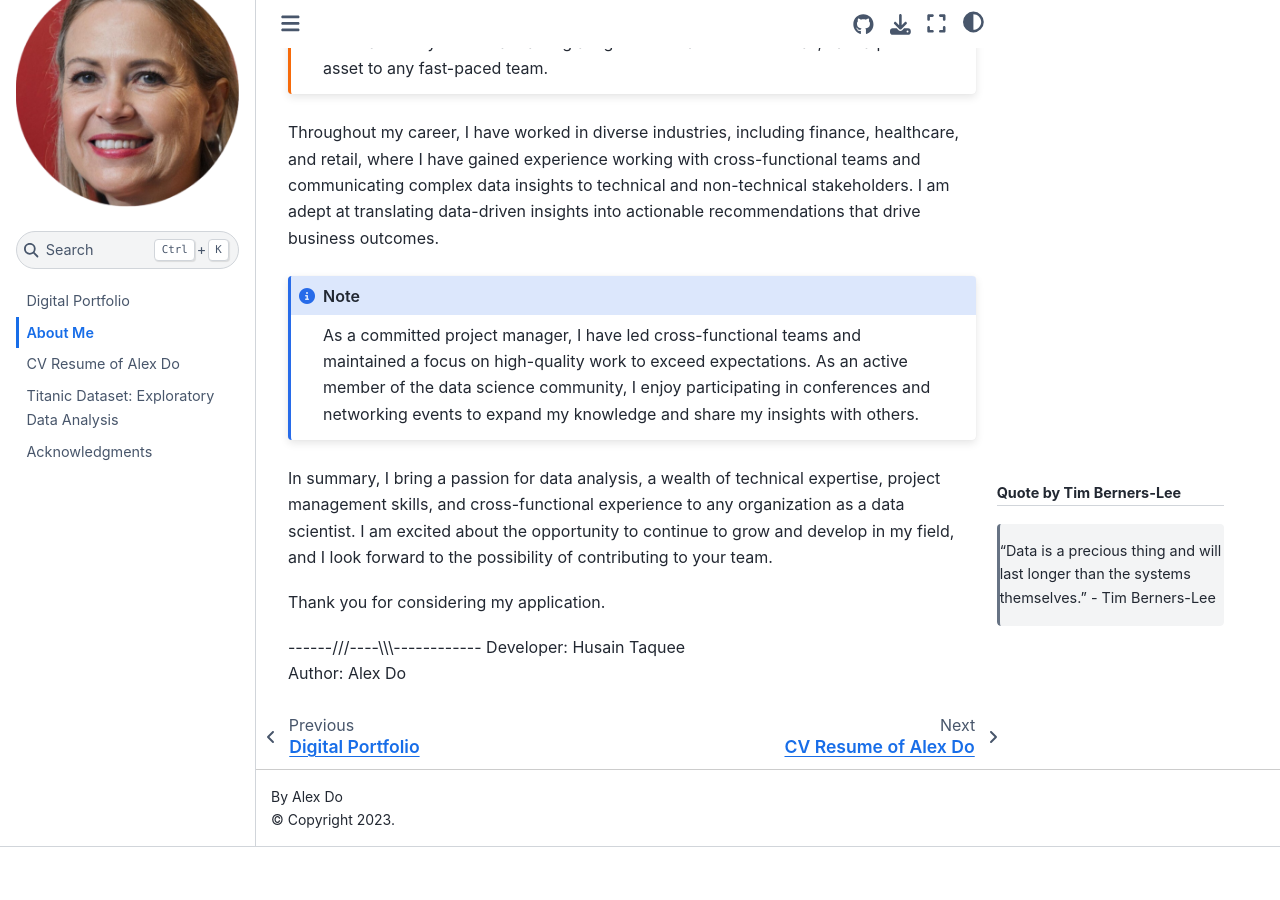
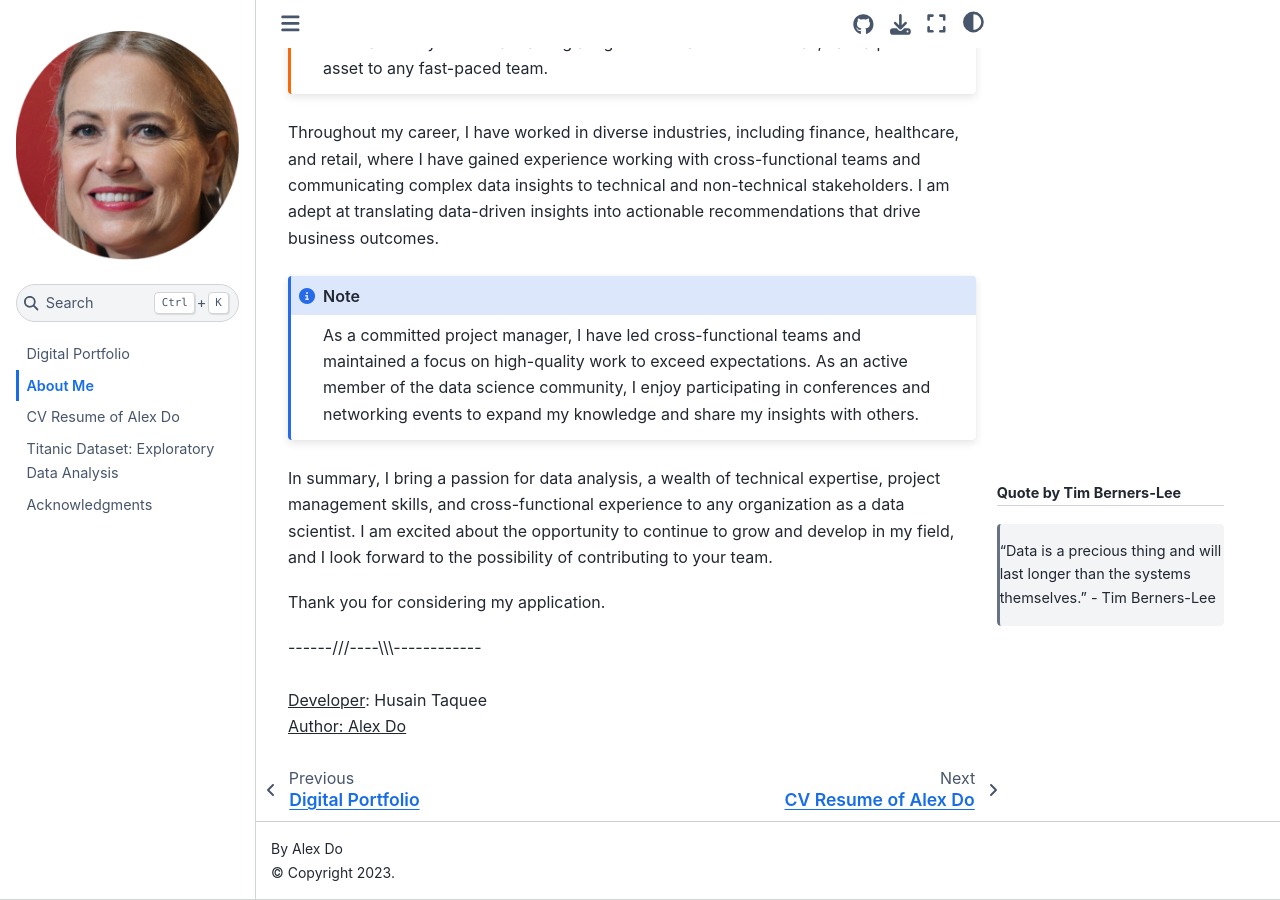
Before and after one commit to FireSnow2019/Digital-Portfolio-Book, a Jupyter Book: the page built from about_me.md, in a window 1280 px wide and 900 px high, scrolled down 575 px. Built offline with Jupyter Book 1.0.4 settings and Sphinx 7.4.7 and the Sphinx Book theme 1.1.4, drawn with Linux system fonts in a browser that asks for light colours; before the commit the page ends 1422 px from its top, so only the background shows below that; part of the change alters nothing that is shown.

Commit message:
updatingAboutMePage
Updating about me page by formatting the document.

```diff
--- a/about_me.md
+++ b/about_me.md
@@ -23,7 +23,7 @@ In summary, I bring a passion for data analysis, a wealth of technical expertise
 Thank you for considering my application.
 
 <p>
-------///----\\\------------
-Developer: Husain Taquee <br/>
-Author: Alex Do <br/>
+------///----\\\------------<br/><BR/>
+<u>Developer</u>: Husain Taquee <br/>
+<u>Author: Alex Do</u> <br/>
 </p>
```
